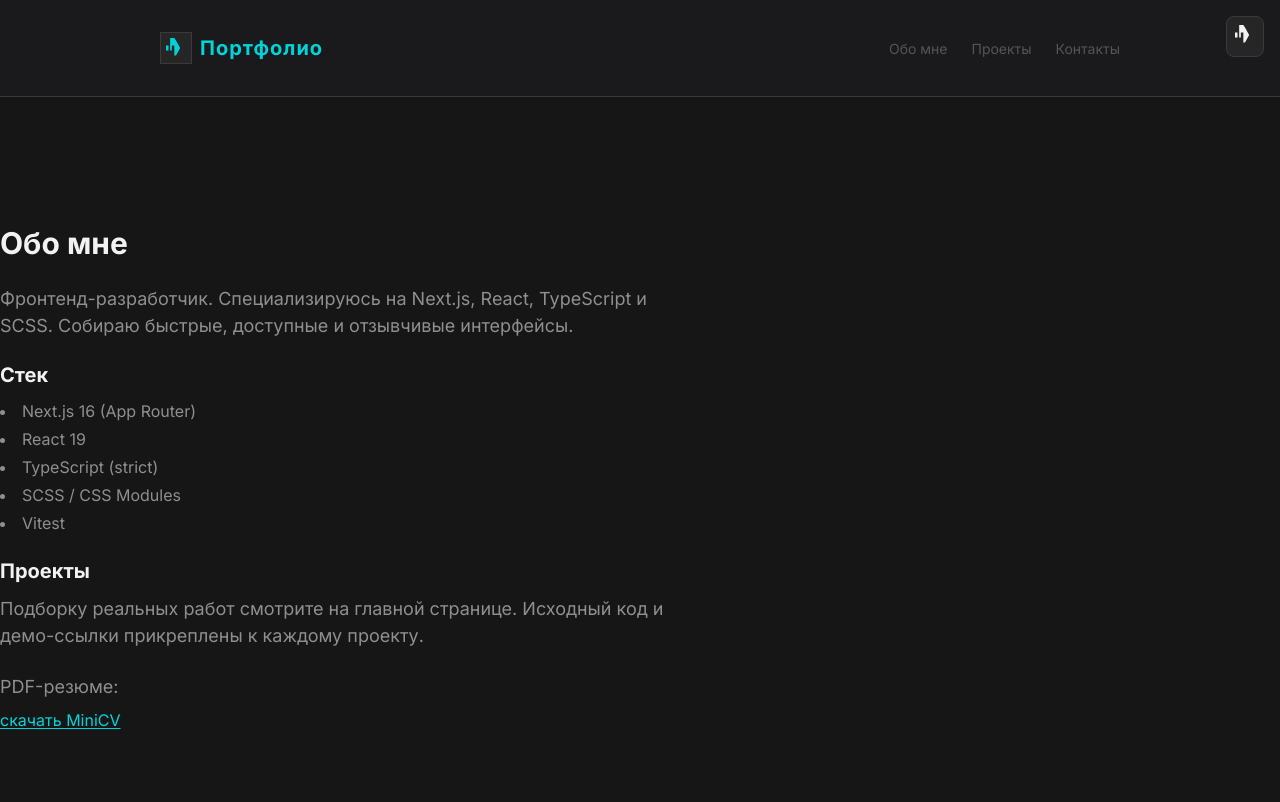
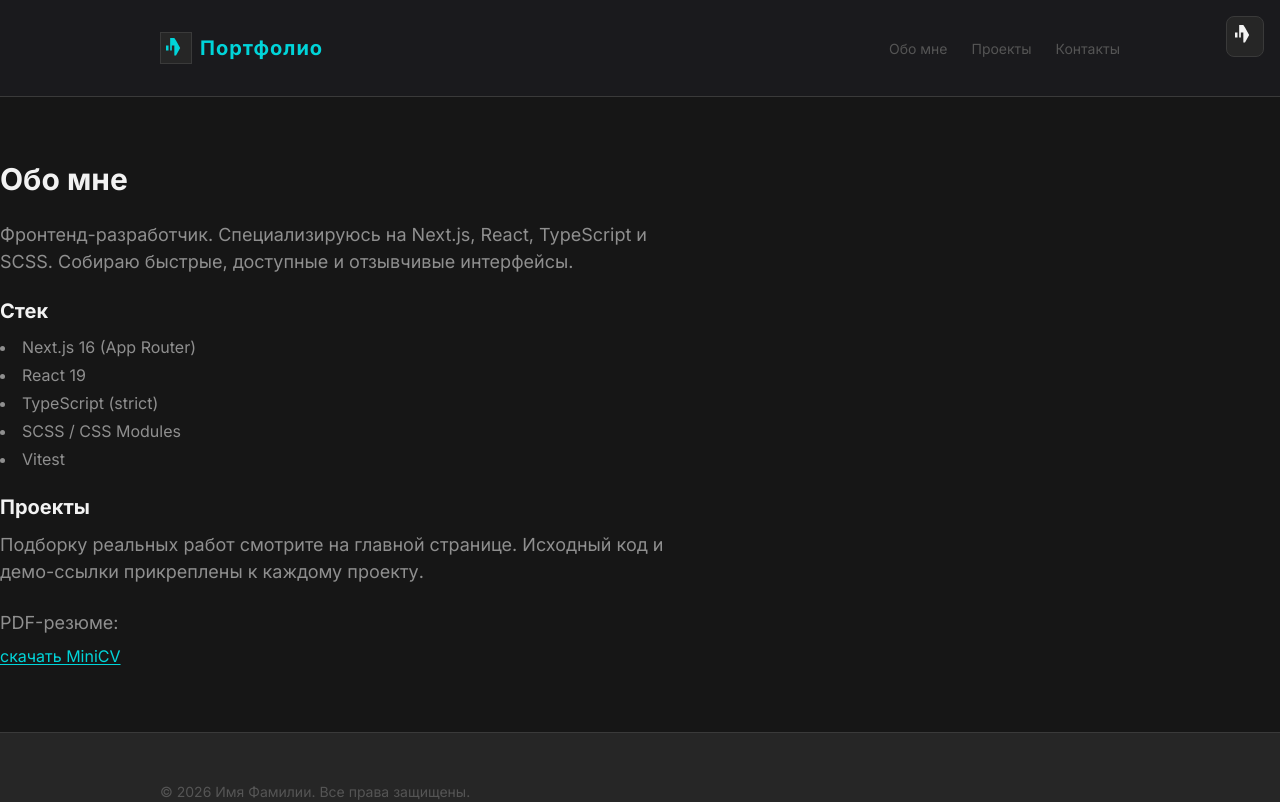
Before and after one commit to Slav468/portfolio, a Next.js app: page /about in a window 1280 px wide. Shown: the top 802 px of the page. Built offline with nearby package versions, Linux system fonts and the light colour scheme.

Commit message:
refactor: extract MainContent wrapper into layout with styles

```diff
--- a/app/(portfolio)/about/page.tsx
+++ b/app/(portfolio)/about/page.tsx
@@ -1,10 +1,9 @@
-import { MainContent } from '@/components/layout/MainContent';
 import { AboutSection } from '@/components/sections/about-section';
 
 export default function AboutPage() {
   return (
-    <MainContent>
+    <>
       <AboutSection />
-    </MainContent>
+    </>
   );
 }
--- a/app/page.tsx
+++ b/app/page.tsx
@@ -1,5 +1,4 @@
 import { projects } from '@/data/projects';
-import { MainContent } from '@/components/layout/MainContent';
 import { HeroSection } from '@/components/sections/hero-section';
 import { ProjectGrid } from '@/components/features/project-grid';
 
@@ -7,9 +6,9 @@ export default function HomePage() {
   const featured = projects.filter((p) => p.featured);
 
   return (
-    <MainContent>
+    <>
       <HeroSection />
       <ProjectGrid projects={featured} />
-    </MainContent>
+    </>
   );
 }
```
